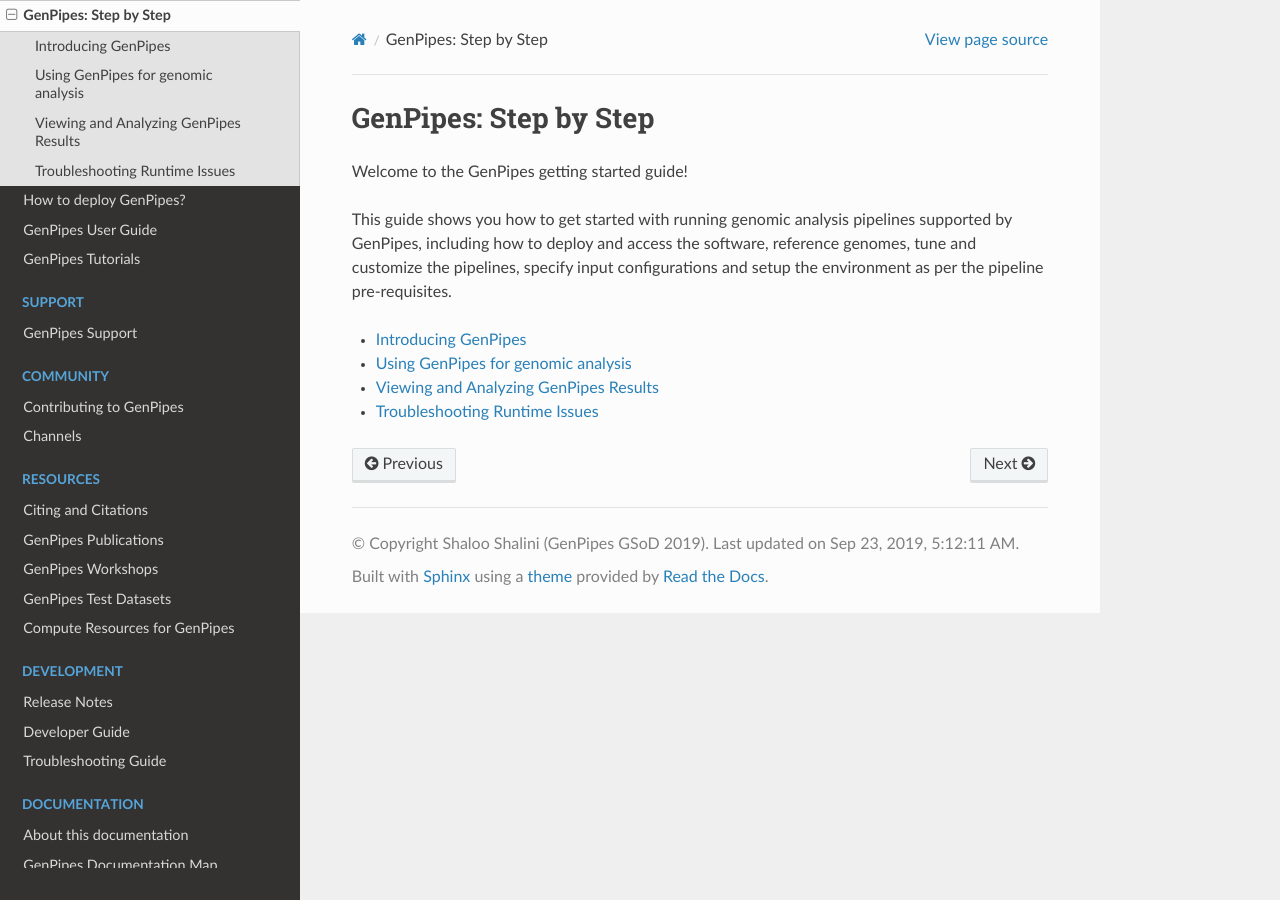
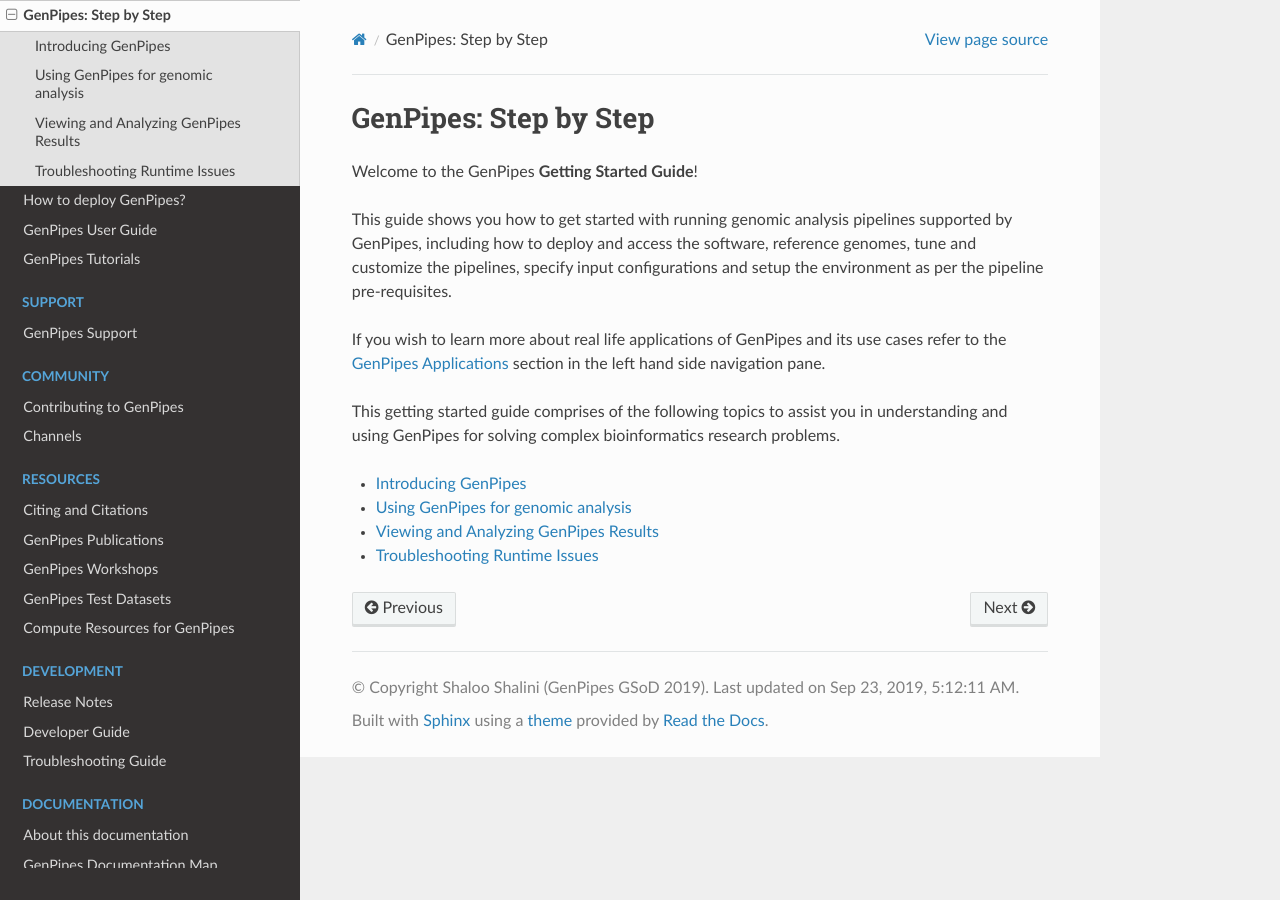
Before and after one commit to c3g/GenPipes_Docs, a Sphinx documentation site: the page built from docs/source/get-started/index.rst, in a window 1280 px wide. Built offline with Sphinx 7.4.7 and the Read the Docs theme 2.0.0, drawn with Linux system fonts in a browser that asks for light colours; the version number could not be read and is left out.

Commit message:
Fixed minor information presentation issues Ref #58

```diff
--- a/docs/source/get-started/index.rst
+++ b/docs/source/get-started/index.rst
@@ -4,9 +4,13 @@
 GenPipes: Step by Step
 =======================
 
-Welcome to the GenPipes getting started guide!
+Welcome to the GenPipes **Getting Started Guide**!
 
 This guide shows you how to get started with running genomic analysis pipelines supported by GenPipes, including how to deploy and access the software, reference genomes, tune and customize the pipelines, specify input configurations and setup the environment as per the pipeline pre-requisites.
+
+If you wish to learn more about real life applications of GenPipes and its use cases refer to the :ref:`GenPipes Applications<docs_gp_usecases>` section in the left hand side navigation pane.
+
+This getting started guide comprises of the following topics to assist you in understanding and using GenPipes for solving complex bioinformatics research problems.
 
 .. toctree::
    :maxdepth: 1
```
